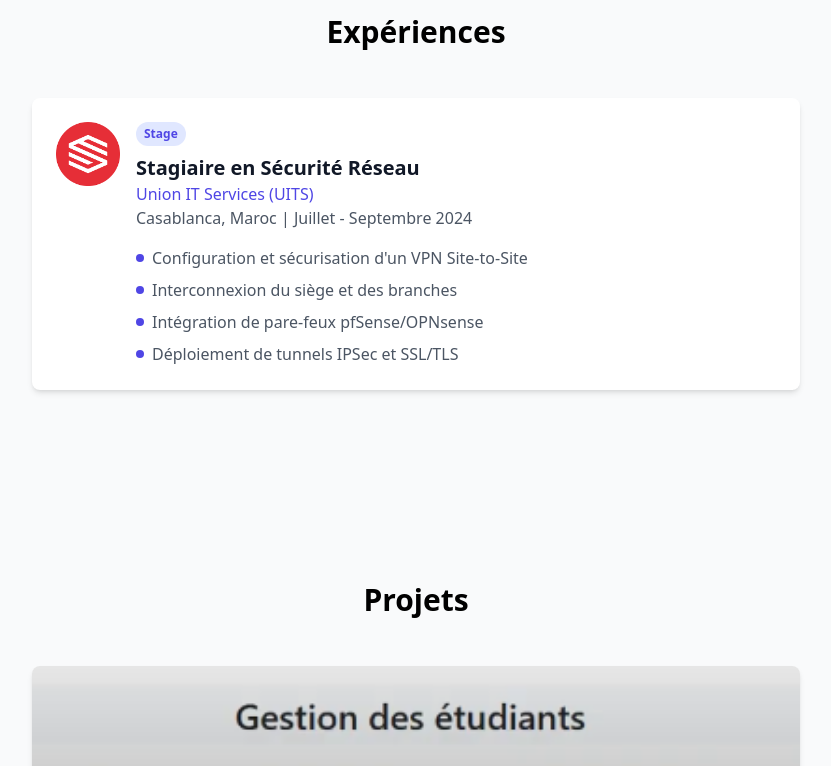
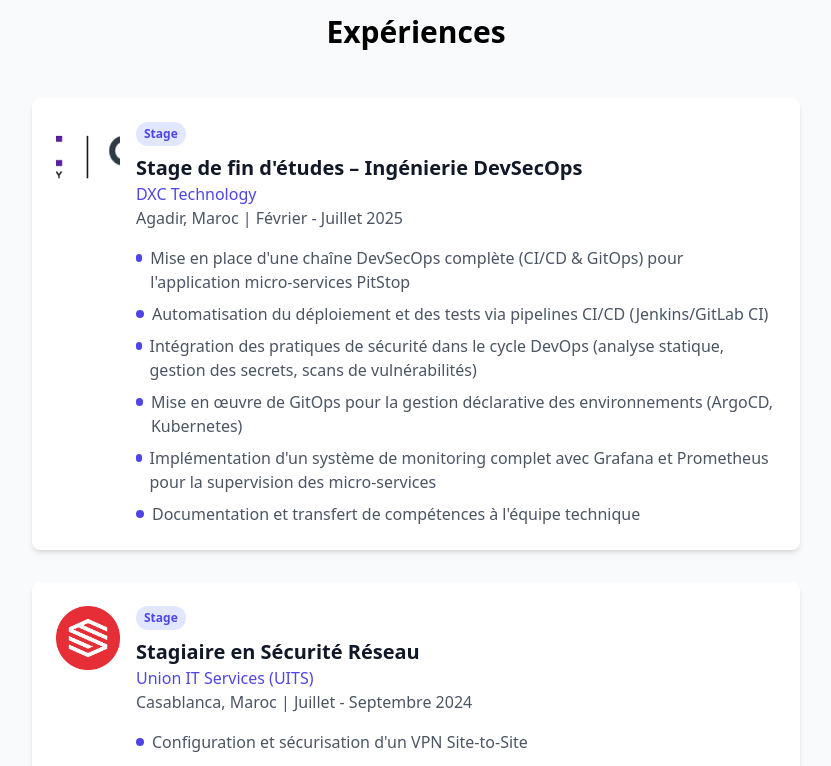
Before and after one commit to hichamBen87/portfolio, a React (Vite) app: page / in a window 1280 px wide. Shown: the part 2820-3586 px from the top of the page, without its empty margins (224-1055 px from the left). Built offline with nearby package versions, Linux system fonts and the light colour scheme.

Commit message:
Ajouter le stage DXC Technology

```diff
--- a/src/data/experiences.ts
+++ b/src/data/experiences.ts
@@ -1,6 +1,23 @@
 export const experiences = [
   {
     id: 1,
+    type: "Stage",
+    poste: "Stage de fin d'études – Ingénierie DevSecOps",
+    entreprise: "DXC Technology",
+    periode: "Février - Juillet 2025",
+    lieu: "Agadir, Maroc",
+    image: "/images/dxc.png",
+    realisations: [
+      "Mise en place d'une chaîne DevSecOps complète (CI/CD & GitOps) pour l'application micro-services PitStop",
+      "Automatisation du déploiement et des tests via pipelines CI/CD (Jenkins/GitLab CI)",
+      "Intégration des pratiques de sécurité dans le cycle DevOps (analyse statique, gestion des secrets, scans de vulnérabilités)",
+      "Mise en œuvre de GitOps pour la gestion déclarative des environnements (ArgoCD, Kubernetes)",
+      "Implémentation d'un système de monitoring complet avec Grafana et Prometheus pour la supervision des micro-services",
+      "Documentation et transfert de compétences à l'équipe technique"
+    ]
+  },
+  {
+    id: 2,
     type: "Stage",
     poste: "Stagiaire en Sécurité Réseau",
     entreprise: "Union IT Services (UITS)",
```
